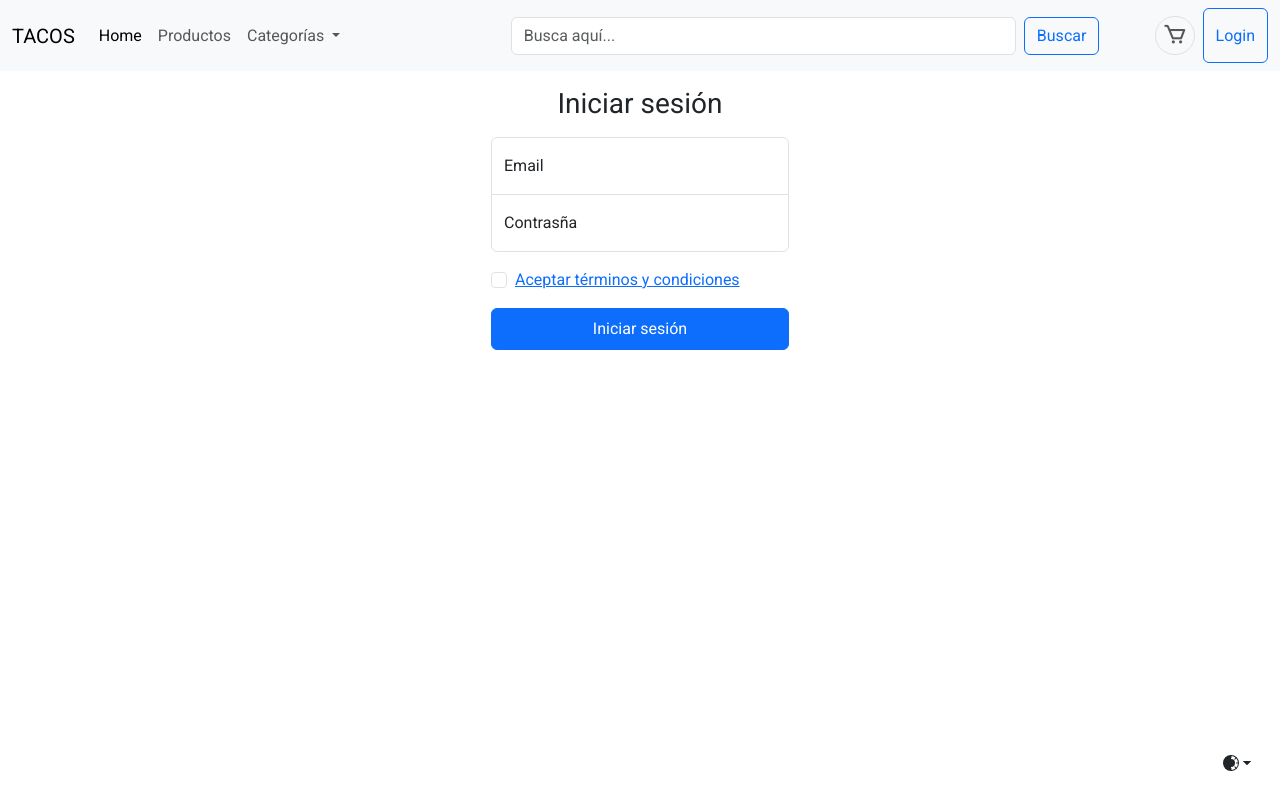
After one commit to RevDev06/TACOS, a Flask app: template tacos_v1.0/templates/theme.html in a window 1280 px wide. The commit adds this page. Run offline with Flask 3, Linux system fonts and the light colour scheme; the template is opened without the code that fills it, so the values that code supplies are empty.

Commit message:
layout-v3

```diff
--- a/tacos_v1.0/static/css/style.css
+++ b/tacos_v1.0/static/css/style.css
@@ -0,0 +1,108 @@
+@import url("https://fonts.googleapis.com/css2?family=Roboto:ital,wght@0,100;0,300;0,400;0,500;0,700;0,900;1,100;1,300;1,400;1,500;1,700;1,900&display=swap");
+
+*{
+  font-family: 'Roboto';
+}
+
+.bd-placeholder-img {
+  font-size: 1.125rem;
+  text-anchor: middle;
+  -webkit-user-select: none;
+  -moz-user-select: none;
+  user-select: none;
+}
+
+@media (min-width: 768px) {
+  .bd-placeholder-img-lg {
+    font-size: 3.5rem;
+  }
+}
+
+.b-example-divider {
+  width: 100%;
+  height: 3rem;
+  background-color: rgba(0, 0, 0, .1);
+  border: solid rgba(0, 0, 0, .15);
+  border-width: 1px 0;
+  box-shadow: inset 0 .5em 1.5em rgba(0, 0, 0, .1), inset 0 .125em .5em rgba(0, 0, 0, .15);
+}
+
+.b-example-vr {
+  flex-shrink: 0;
+  width: 1.5rem;
+  height: 100vh;
+}
+
+.bi {
+  vertical-align: -.125em;
+  fill: currentColor;
+}
+
+.nav-scroller {
+  position: relative;
+  z-index: 2;
+  height: 2.75rem;
+  overflow-y: hidden;
+}
+
+.nav-scroller .nav {
+  display: flex;
+  flex-wrap: nowrap;
+  padding-bottom: 1rem;
+  margin-top: -1px;
+  overflow-x: auto;
+  text-align: center;
+  white-space: nowrap;
+  -webkit-overflow-scrolling: touch;
+}
+
+.btn-bd-primary {
+  --bd-violet-bg: #712cf9;
+  --bd-violet-rgb: 112.520718, 44.062154, 249.437846;
+
+  --bs-btn-font-weight: 600;
+  --bs-btn-color: var(--bs-white);
+  --bs-btn-bg: var(--bd-violet-bg);
+  --bs-btn-border-color: var(--bd-violet-bg);
+  --bs-btn-hover-color: var(--bs-white);
+  --bs-btn-hover-bg: #6528e0;
+  --bs-btn-hover-border-color: #6528e0;
+  --bs-btn-focus-shadow-rgb: var(--bd-violet-rgb);
+  --bs-btn-active-color: var(--bs-btn-hover-color);
+  --bs-btn-active-bg: #5a23c8;
+  --bs-btn-active-border-color: #5a23c8;
+}
+
+.bd-mode-toggle {
+  z-index: 1500;
+}
+
+.bd-mode-toggle .dropdown-menu .active .bi {
+  display: block !important;
+}
+
+html,
+body {
+  height: 100%;
+}
+
+.form-signin {
+  max-width: 330px;
+  padding: 1rem;
+}
+
+.form-signin .form-floating:focus-within {
+  z-index: 2;
+}
+
+.form-signin input[type="email"] {
+  margin-bottom: -1px;
+  border-bottom-right-radius: 0;
+  border-bottom-left-radius: 0;
+}
+
+.form-signin input[type="password"] {
+  margin-bottom: 10px;
+  border-top-left-radius: 0;
+  border-top-right-radius: 0;
+}
--- /dev/null
+++ b/tacos_v1.0/static/js/color-modes.js
@@ -0,0 +1,80 @@
+/*!
+ * Color mode toggler for Bootstrap's docs (https://getbootstrap.com/)
+ * Copyright 2011-2023 The Bootstrap Authors
+ * Licensed under the Creative Commons Attribution 3.0 Unported License.
+ */
+
+(() => {
+  'use strict'
+
+  const getStoredTheme = () => localStorage.getItem('theme')
+  const setStoredTheme = theme => localStorage.setItem('theme', theme)
+
+  const getPreferredTheme = () => {
+    const storedTheme = getStoredTheme()
+    if (storedTheme) {
+      return storedTheme
+    }
+
+    return window.matchMedia('(prefers-color-scheme: dark)').matches ? 'dark' : 'light'
+  }
+
+  const setTheme = theme => {
+    if (theme === 'auto' && window.matchMedia('(prefers-color-scheme: dark)').matches) {
+      document.documentElement.setAttribute('data-bs-theme', 'dark')
+    } else {
+      document.documentElement.setAttribute('data-bs-theme', theme)
+    }
+  }
+
+  setTheme(getPreferredTheme())
+
+  const showActiveTheme = (theme, focus = false) => {
+    const themeSwitcher = document.querySelector('#bd-theme')
+
+    if (!themeSwitcher) {
+      return
+    }
+
+    const themeSwitcherText = document.querySelector('#bd-theme-text')
+    const activeThemeIcon = document.querySelector('.theme-icon-active use')
+    const btnToActive = document.querySelector(`[data-bs-theme-value="${theme}"]`)
+    const svgOfActiveBtn = btnToActive.querySelector('svg use').getAttribute('href')
+
+    document.querySelectorAll('[data-bs-theme-value]').forEach(element => {
+      element.classList.remove('active')
+      element.setAttribute('aria-pressed', 'false')
+    })
+
+    btnToActive.classList.add('active')
+    btnToActive.setAttribute('aria-pressed', 'true')
+    activeThemeIcon.setAttribute('href', svgOfActiveBtn)
+    const themeSwitcherLabel = `${themeSwitcherText.textContent} (${btnToActive.dataset.bsThemeValue})`
+    themeSwitcher.setAttribute('aria-label', themeSwitcherLabel)
+
+    if (focus) {
+      themeSwitcher.focus()
+    }
+  }
+
+  window.matchMedia('(prefers-color-scheme: dark)').addEventListener('change', () => {
+    const storedTheme = getStoredTheme()
+    if (storedTheme !== 'light' && storedTheme !== 'dark') {
+      setTheme(getPreferredTheme())
+    }
+  })
+
+  window.addEventListener('DOMContentLoaded', () => {
+    showActiveTheme(getPreferredTheme())
+
+    document.querySelectorAll('[data-bs-theme-value]')
+      .forEach(toggle => {
+        toggle.addEventListener('click', () => {
+          const theme = toggle.getAttribute('data-bs-theme-value')
+          setStoredTheme(theme)
+          setTheme(theme)
+          showActiveTheme(theme, true)
+        })
+      })
+  })
+})()
--- a/tacos_v1.0/templates/layout.html
+++ b/tacos_v1.0/templates/layout.html
@@ -1,8 +1,9 @@
 <!DOCTYPE html>
-<html lang="en">
+<html lang="en" data-bs-theme="auto">
   <head>
     <meta charset="UTF-8" />
     <meta name="viewport" content="width=device-width, initial-scale=1.0" />
+    <link href="/static/css/style.css" rel="stylesheet" />
     <link
       href="https://cdn.jsdelivr.net/npm/bootstrap@5.3.3/dist/css/bootstrap.min.css"
       rel="stylesheet"
@@ -13,8 +14,103 @@
       href="https://unpkg.com/boxicons@2.1.4/css/boxicons.min.css"
       rel="stylesheet"
     />
+    <script src="/static/js/color-modes.js"></script>
     <title>TACOS</title>
   </head>
+  <svg xmlns="http://www.w3.org/2000/svg" class="d-none">
+    <symbol id="check2" viewBox="0 0 16 16">
+      <path
+        d="M13.854 3.646a.5.5 0 0 1 0 .708l-7 7a.5.5 0 0 1-.708 0l-3.5-3.5a.5.5 0 1 1 .708-.708L6.5 10.293l6.646-6.647a.5.5 0 0 1 .708 0z"
+      />
+    </symbol>
+    <symbol id="circle-half" viewBox="0 0 16 16">
+      <path d="M8 15A7 7 0 1 0 8 1v14zm0 1A8 8 0 1 1 8 0a8 8 0 0 1 0 16z" />
+    </symbol>
+    <symbol id="moon-stars-fill" viewBox="0 0 16 16">
+      <path
+        d="M6 .278a.768.768 0 0 1 .08.858 7.208 7.208 0 0 0-.878 3.46c0 4.021 3.278 7.277 7.318 7.277.527 0 1.04-.055 1.533-.16a.787.787 0 0 1 .81.316.733.733 0 0 1-.031.893A8.349 8.349 0 0 1 8.344 16C3.734 16 0 12.286 0 7.71 0 4.266 2.114 1.312 5.124.06A.752.752 0 0 1 6 .278z"
+      />
+      <path
+        d="M10.794 3.148a.217.217 0 0 1 .412 0l.387 1.162c.173.518.579.924 1.097 1.097l1.162.387a.217.217 0 0 1 0 .412l-1.162.387a1.734 1.734 0 0 0-1.097 1.097l-.387 1.162a.217.217 0 0 1-.412 0l-.387-1.162A1.734 1.734 0 0 0 9.31 6.593l-1.162-.387a.217.217 0 0 1 0-.412l1.162-.387a1.734 1.734 0 0 0 1.097-1.097l.387-1.162zM13.863.099a.145.145 0 0 1 .274 0l.258.774c.115.346.386.617.732.732l.774.258a.145.145 0 0 1 0 .274l-.774.258a1.156 1.156 0 0 0-.732.732l-.258.774a.145.145 0 0 1-.274 0l-.258-.774a1.156 1.156 0 0 0-.732-.732l-.774-.258a.145.145 0 0 1 0-.274l.774-.258c.346-.115.617-.386.732-.732L13.863.1z"
+      />
+    </symbol>
+    <symbol id="sun-fill" viewBox="0 0 16 16">
+      <path
+        d="M8 12a4 4 0 1 0 0-8 4 4 0 0 0 0 8zM8 0a.5.5 0 0 1 .5.5v2a.5.5 0 0 1-1 0v-2A.5.5 0 0 1 8 0zm0 13a.5.5 0 0 1 .5.5v2a.5.5 0 0 1-1 0v-2A.5.5 0 0 1 8 13zm8-5a.5.5 0 0 1-.5.5h-2a.5.5 0 0 1 0-1h2a.5.5 0 0 1 .5.5zM3 8a.5.5 0 0 1-.5.5h-2a.5.5 0 0 1 0-1h2A.5.5 0 0 1 3 8zm10.657-5.657a.5.5 0 0 1 0 .707l-1.414 1.415a.5.5 0 1 1-.707-.708l1.414-1.414a.5.5 0 0 1 .707 0zm-9.193 9.193a.5.5 0 0 1 0 .707L3.05 13.657a.5.5 0 0 1-.707-.707l1.414-1.414a.5.5 0 0 1 .707 0zm9.193 2.121a.5.5 0 0 1-.707 0l-1.414-1.414a.5.5 0 0 1 .707-.707l1.414 1.414a.5.5 0 0 1 0 .707zM4.464 4.465a.5.5 0 0 1-.707 0L2.343 3.05a.5.5 0 1 1 .707-.707l1.414 1.414a.5.5 0 0 1 0 .708z"
+      />
+    </symbol>
+  </svg>
+
+  <!-- Boton para cambiar de temas dark/light -->
+  <div class="dropdown position-fixed bottom-0 end-0 mb-3 me-3 bd-mode-toggle">
+    <button
+      class="btn btn-bd-primary py-2 dropdown-toggle d-flex align-items-center"
+      id="bd-theme"
+      type="button"
+      aria-expanded="false"
+      data-bs-toggle="dropdown"
+      aria-label="Toggle theme (auto)"
+    >
+      <svg class="bi my-1 theme-icon-active" width="1em" height="1em">
+        <use href="#circle-half"></use>
+      </svg>
+      <span class="visually-hidden" id="bd-theme-text">Cambiar tema</span>
+    </button>
+    <ul
+      class="dropdown-menu dropdown-menu-end shadow"
+      aria-labelledby="bd-theme-text"
+    >
+      <li>
+        <button
+          type="button"
+          class="dropdown-item d-flex align-items-center"
+          data-bs-theme-value="light"
+          aria-pressed="false"
+        >
+          <svg class="bi me-2 opacity-50 theme-icon" width="1em" height="1em">
+            <use href="#sun-fill"></use>
+          </svg>
+          Light
+          <svg class="bi ms-auto d-none" width="1em" height="1em">
+            <use href="#check2"></use>
+          </svg>
+        </button>
+      </li>
+      <li>
+        <button
+          type="button"
+          class="dropdown-item d-flex align-items-center"
+          data-bs-theme-value="dark"
+          aria-pressed="false"
+        >
+          <svg class="bi me-2 opacity-50 theme-icon" width="1em" height="1em">
+            <use href="#moon-stars-fill"></use>
+          </svg>
+          Dark
+          <svg class="bi ms-auto d-none" width="1em" height="1em">
+            <use href="#check2"></use>
+          </svg>
+        </button>
+      </li>
+      <li>
+        <button
+          type="button"
+          class="dropdown-item d-flex align-items-center active"
+          data-bs-theme-value="auto"
+          aria-pressed="true"
+        >
+          <svg class="bi me-2 opacity-50 theme-icon" width="1em" height="1em">
+            <use href="#circle-half"></use>
+          </svg>
+          Auto
+          <svg class="bi ms-auto d-none" width="1em" height="1em">
+            <use href="#check2"></use>
+          </svg>
+        </button>
+      </li>
+    </ul>
+  </div>
+
   <body>
     <!-- navbar start -->
     <nav class="navbar navbar-expand-lg bg-body-tertiary">
@@ -84,8 +180,7 @@
     </nav>
     <!-- navbar end -->
 
-    {% block content %}
-    {% endblock content %}
+    {% block content %} {% endblock content %}
     <script
       src="https://cdn.jsdelivr.net/npm/bootstrap@5.3.3/dist/js/bootstrap.bundle.min.js"
       integrity="sha384-YvpcrYf0tY3lHB60NNkmXc5s9fDVZLESaAA55NDzOxhy9GkcIdslK1eN7N6jIeHz"
--- /dev/null
+++ b/tacos_v1.0/templates/theme.html
@@ -0,0 +1,140 @@
+{% extends "layout.html" %}
+{% block content %}
+    <svg xmlns="http://www.w3.org/2000/svg" class="d-none">
+      <symbol id="check2" viewBox="0 0 16 16">
+        <path
+          d="M13.854 3.646a.5.5 0 0 1 0 .708l-7 7a.5.5 0 0 1-.708 0l-3.5-3.5a.5.5 0 1 1 .708-.708L6.5 10.293l6.646-6.647a.5.5 0 0 1 .708 0z"
+        />
+      </symbol>
+      <symbol id="circle-half" viewBox="0 0 16 16">
+        <path d="M8 15A7 7 0 1 0 8 1v14zm0 1A8 8 0 1 1 8 0a8 8 0 0 1 0 16z" />
+      </symbol>
+      <symbol id="moon-stars-fill" viewBox="0 0 16 16">
+        <path
+          d="M6 .278a.768.768 0 0 1 .08.858 7.208 7.208 0 0 0-.878 3.46c0 4.021 3.278 7.277 7.318 7.277.527 0 1.04-.055 1.533-.16a.787.787 0 0 1 .81.316.733.733 0 0 1-.031.893A8.349 8.349 0 0 1 8.344 16C3.734 16 0 12.286 0 7.71 0 4.266 2.114 1.312 5.124.06A.752.752 0 0 1 6 .278z"
+        />
+        <path
+          d="M10.794 3.148a.217.217 0 0 1 .412 0l.387 1.162c.173.518.579.924 1.097 1.097l1.162.387a.217.217 0 0 1 0 .412l-1.162.387a1.734 1.734 0 0 0-1.097 1.097l-.387 1.162a.217.217 0 0 1-.412 0l-.387-1.162A1.734 1.734 0 0 0 9.31 6.593l-1.162-.387a.217.217 0 0 1 0-.412l1.162-.387a1.734 1.734 0 0 0 1.097-1.097l.387-1.162zM13.863.099a.145.145 0 0 1 .274 0l.258.774c.115.346.386.617.732.732l.774.258a.145.145 0 0 1 0 .274l-.774.258a1.156 1.156 0 0 0-.732.732l-.258.774a.145.145 0 0 1-.274 0l-.258-.774a1.156 1.156 0 0 0-.732-.732l-.774-.258a.145.145 0 0 1 0-.274l.774-.258c.346-.115.617-.386.732-.732L13.863.1z"
+        />
+      </symbol>
+      <symbol id="sun-fill" viewBox="0 0 16 16">
+        <path
+          d="M8 12a4 4 0 1 0 0-8 4 4 0 0 0 0 8zM8 0a.5.5 0 0 1 .5.5v2a.5.5 0 0 1-1 0v-2A.5.5 0 0 1 8 0zm0 13a.5.5 0 0 1 .5.5v2a.5.5 0 0 1-1 0v-2A.5.5 0 0 1 8 13zm8-5a.5.5 0 0 1-.5.5h-2a.5.5 0 0 1 0-1h2a.5.5 0 0 1 .5.5zM3 8a.5.5 0 0 1-.5.5h-2a.5.5 0 0 1 0-1h2A.5.5 0 0 1 3 8zm10.657-5.657a.5.5 0 0 1 0 .707l-1.414 1.415a.5.5 0 1 1-.707-.708l1.414-1.414a.5.5 0 0 1 .707 0zm-9.193 9.193a.5.5 0 0 1 0 .707L3.05 13.657a.5.5 0 0 1-.707-.707l1.414-1.414a.5.5 0 0 1 .707 0zm9.193 2.121a.5.5 0 0 1-.707 0l-1.414-1.414a.5.5 0 0 1 .707-.707l1.414 1.414a.5.5 0 0 1 0 .707zM4.464 4.465a.5.5 0 0 1-.707 0L2.343 3.05a.5.5 0 1 1 .707-.707l1.414 1.414a.5.5 0 0 1 0 .708z"
+        />
+      </symbol>
+    </svg>
+
+    <!-- Boton para cambiar de temas dark/light -->
+    <div
+      class="dropdown position-fixed bottom-0 end-0 mb-3 me-3 bd-mode-toggle"
+    >
+      <button
+        class="btn btn-bd-primary py-2 dropdown-toggle d-flex align-items-center"
+        id="bd-theme"
+        type="button"
+        aria-expanded="false"
+        data-bs-toggle="dropdown"
+        aria-label="Toggle theme (auto)"
+      >
+        <svg class="bi my-1 theme-icon-active" width="1em" height="1em">
+          <use href="#circle-half"></use>
+        </svg>
+        <span class="visually-hidden" id="bd-theme-text">Cambiar tema</span>
+      </button>
+      <ul
+        class="dropdown-menu dropdown-menu-end shadow"
+        aria-labelledby="bd-theme-text"
+      >
+        <li>
+          <button
+            type="button"
+            class="dropdown-item d-flex align-items-center"
+            data-bs-theme-value="light"
+            aria-pressed="false"
+          >
+            <svg class="bi me-2 opacity-50 theme-icon" width="1em" height="1em">
+              <use href="#sun-fill"></use>
+            </svg>
+            Light
+            <svg class="bi ms-auto d-none" width="1em" height="1em">
+              <use href="#check2"></use>
+            </svg>
+          </button>
+        </li>
+        <li>
+          <button
+            type="button"
+            class="dropdown-item d-flex align-items-center"
+            data-bs-theme-value="dark"
+            aria-pressed="false"
+          >
+            <svg class="bi me-2 opacity-50 theme-icon" width="1em" height="1em">
+              <use href="#moon-stars-fill"></use>
+            </svg>
+            Dark
+            <svg class="bi ms-auto d-none" width="1em" height="1em">
+              <use href="#check2"></use>
+            </svg>
+          </button>
+        </li>
+        <li>
+          <button
+            type="button"
+            class="dropdown-item d-flex align-items-center active"
+            data-bs-theme-value="auto"
+            aria-pressed="true"
+          >
+            <svg class="bi me-2 opacity-50 theme-icon" width="1em" height="1em">
+              <use href="#circle-half"></use>
+            </svg>
+            Auto
+            <svg class="bi ms-auto d-none" width="1em" height="1em">
+              <use href="#check2"></use>
+            </svg>
+          </button>
+        </li>
+      </ul>
+    </div>
+
+    <main class="form-signin w-100 m-auto">
+      <form>
+        <div style="text-align: center">
+          <h1 class="h3 mb-3 fw-normal">Iniciar sesión</h1>
+        </div>
+
+        <div class="form-floating">
+          <input
+            type="email"
+            class="form-control"
+            id="floatingInput"
+            placeholder="name@example.com"
+          />
+          <label for="floatingInput">Email</label>
+        </div>
+        <div class="form-floating">
+          <input
+            type="password"
+            class="form-control"
+            id="floatingPassword"
+            placeholder="Password"
+          />
+          <label for="floatingPassword">Contrasña</label>
+        </div>
+
+        <div class="form-check text-start my-3">
+          <input
+            class="form-check-input"
+            type="checkbox"
+            value="Aceptar términos y condiciones"
+            id="flexCheckDefault"
+          />
+          <label class="form-check-label" for="flexCheckDefault">
+            <a href="terms.pdf">Aceptar términos y condiciones</a>
+          </label>
+        </div>
+        <button class="btn btn-primary w-100 py-2" type="submit">
+          Iniciar sesión
+        </button>
+      </form>
+    </main>
+{% endblock content%}
```
Also changed, not shown: tacos_v1.0/templates/login.html (added), 1 other file.
